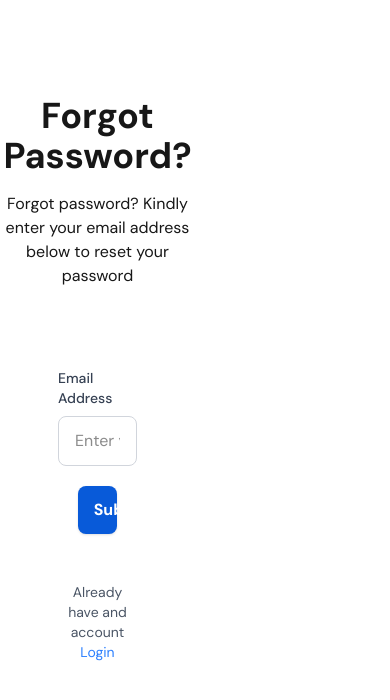
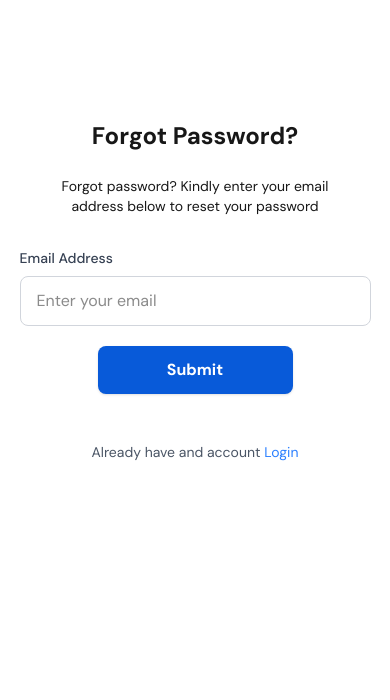
Before and after one commit to SirMartel22/bimanage-dashboard, a Next.js app in the folder auth-flow-app/: page /auth/forgot-password in a window 390 px wide. Shown: the top 700 px of the page. Built offline with nearby package versions, Linux system fonts and the light colour scheme.

Commit message:
Chore: forgot-password responsiveness done

```diff
--- a/auth-flow-app/app/auth/forgot-password/page.tsx
+++ b/auth-flow-app/app/auth/forgot-password/page.tsx
@@ -21,10 +21,12 @@ export default function ForgotPasswordPage() {
     <div className="flex">
       <AuthLayout illustrationSrc="/illustrations/forgot-pass-illustration.svg"></AuthLayout>
 
-      <div className="flex flex-col items-center justify-center p-12 w-[50%]">
-        <div className="flex flex-col items-center justify-center p-12 gap-4">
-          <h1 className="font-black text-4xl text-center">Forgot Password?</h1>
-          <p className="font-sm text-center">
+      <div className="w-full lg:w-[50%]">
+        <div className="flex flex-col items-center justify-center mt-24">
+          <h1 className="font-black text-2xl lg:text-4xl text-center py-6">
+            Forgot Password?
+          </h1>
+          <p className="font-sm text-center text-sm max-w-[80%] lg:text-lg lg:max-w-108">
             Forgot password? Kindly enter your email address below to reset your
             password
           </p>
@@ -32,10 +34,10 @@ export default function ForgotPasswordPage() {
         {!isSubmitted ? (
           <form
             onSubmit={handleSubmit}
-            className="space-y-5 flex flex-col items-center justify-center w-[80%]"
+            className="space-y-5 flex flex-col items-center justify-center w-full"
           >
             {/* Email Input */}
-            <div className="w-full mt-8">
+            <div className=" w-[90%] mt-8">
               <label
                 htmlFor="email"
                 className="block text-sm font-medium text-gray-700 mb-2"
```
